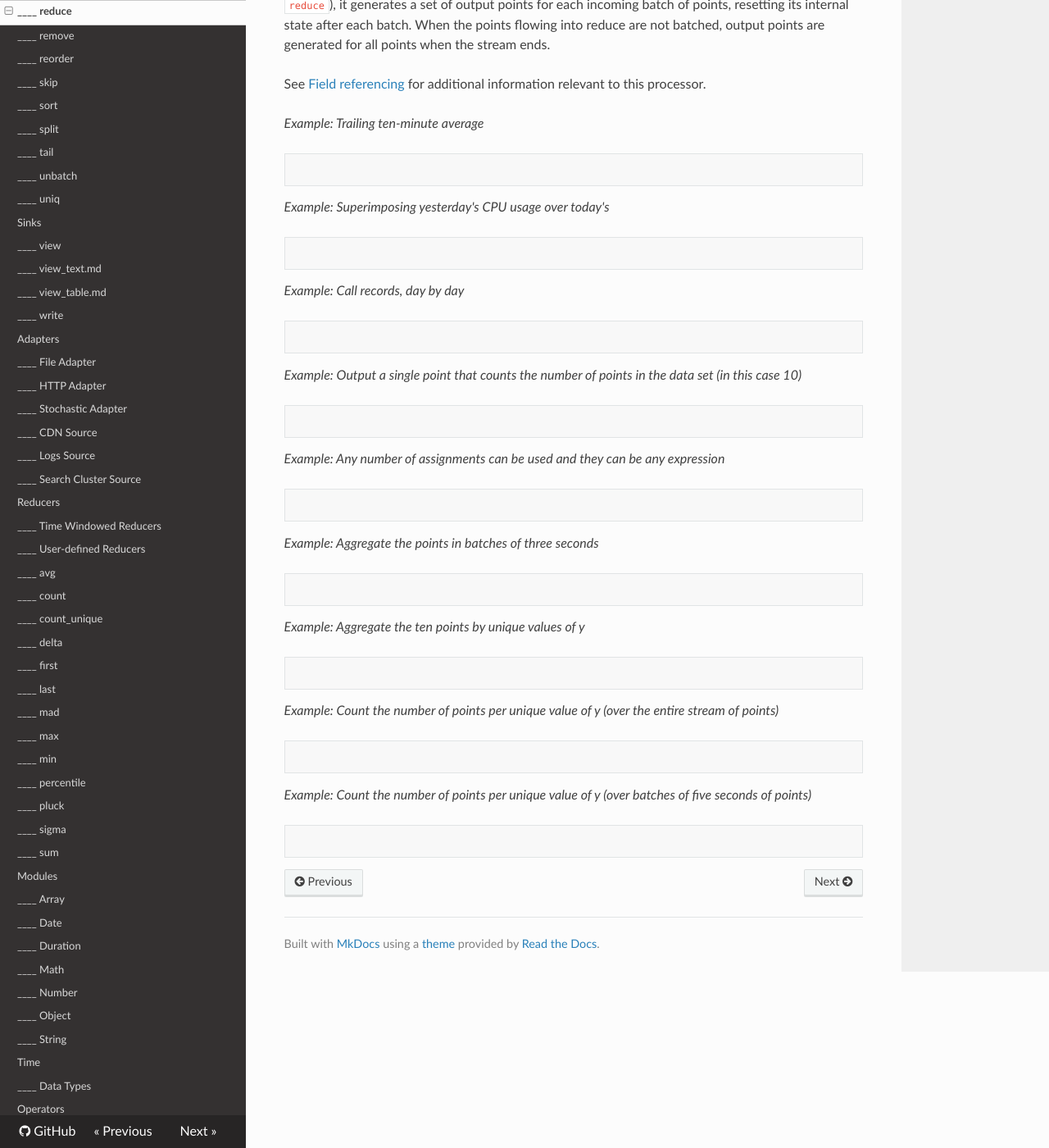
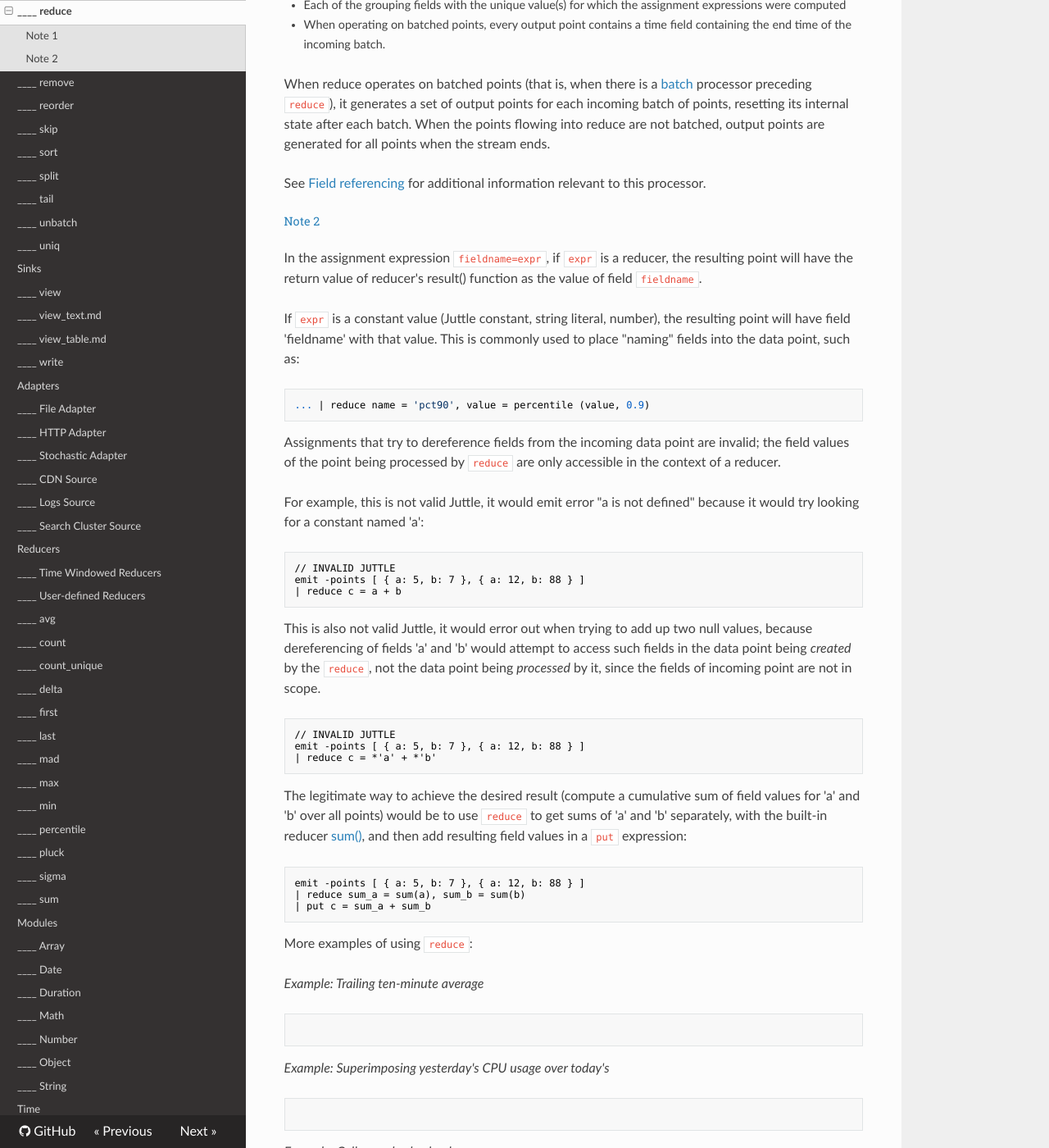
Before and after one commit to juttle/juttle, an MkDocs documentation site: the page built from docs/processors/reduce.md, in a window 1280 px wide and 1400 px high, scrolled down 968 px. Shown: the whole window at 82% size. Built offline with MkDocs 1.6.1, drawn with Linux system fonts in a browser that asks for light colours; nearby versions of some CDN libraries; old or Windows-style settings are respelled for this version of MkDocs; some of the changed text lies outside the part shown.

Commit message:
Documentation fixes

````diff
--- a/docs/processors/reduce.md
+++ b/docs/processors/reduce.md
@@ -20,14 +20,16 @@
 Parameter  |  Description  |  Required?
 ---------- | ------------- | ---------:
 `-every`   | The interval at which values will be computed, as a duration literal. A new result is produced each time this duration passes.  |  No; if not specified, the upstream batch interval is used. If there is no upstream batch, a single result is produced after the stream has ended.
-`over`     | The moving time window over which the value will be computed, as a [duration literal](../modules/juttle_time_moment_literals). This is typically some multiple of the `-every` interval (for example, `reduce -every :minute: -over :hour: value=avg(value)` updates a trailing hourly average every minute). <p>When `-over` is specified, results will only be produced for full windows of data. No results will be produced until `-over` has passed after the first point. No result will be produced for any final points that span interval less than `-over`. </p><p>If `-over` is :forever:, the reducer emits results cumulatively, over all points seen so far. </p><p>See [Moving time windows](../reducers/juttle_reducers_timewindows.md) for more information about moving time windows.  | No
-`-reset`  |  Set this to 'false' to emit results cumulatively, over all points seen so far.  |  No
-`-forget`  |  When grouping reducer results with 'by', set this to 'false' to cause results to be emitted for every value of 'by' that has been seen in previous batches. Values that do not appear in the current batch will report their 'empty' value (for example, count() will produce 0, avg() will produce null)  |  No
+`-over`     | The moving time window over which the value will be computed, as a [duration literal](../modules/juttle_time_moment_literals). This is typically some multiple of the `-every` interval (for example, `reduce -every :minute: -over :hour: value=avg(value)` updates a trailing hourly average every minute). <br><br>When `-over` is specified, results will only be produced for full windows of data. No results will be produced until `-over` has passed after the first point. No result will be produced for any final points that span interval less than `-over`. <br><br>If `-over` is :forever:, the reducer emits results cumulatively, over all points seen so far. <br><br>See [Moving time windows](../reducers/juttle_reducers_timewindows.md) for more information about moving time windows.  | No; defaults to not using a moving window.
+`-reset`  |  Set this to 'false' to emit results cumulatively, over all points seen so far.  |  No; defaults to resetting every interval.
+`-forget`  |  When grouping reducer results with 'by', set this to 'false' to cause results to be emitted for every value of 'by' that has been seen in previous batches. Values that do not appear in the current batch will report their 'empty' value (for example, count() will produce 0, avg() will produce null)  |  No; defaults to forgetting.
 `-from`    | When used with `-over`, the start time of the earliest full window of data.  |  No; if not specified, the earliest window begins with the earliest point or batch received.
 `-to`      | When used with `-over`, the end time of the last full window of data.  |  No; if not specified, the last point or batch time stamp received is assumed.
 `-on`      | A time alignment for `-every`. It may be a duration or a calendar offset less than `-every`. For example, `-every :hour: -on :00:30:00:` runs every hour on the half-hour, while `-every :month: -on :day 10:` runs a monthly computation on day 10 of the month.  |  No; if `-on` is not specified, output batches are aligned with the UNIX epoch, as if from a batch node.
-`fieldname=expr`  |  An assignment expression, where expr can be a [reducer](../reducers/index.md). Each assignment expression results in an output field that has the left-hand side of the expression as its name and the computed right-hand side as its value.   |  At least one
-`by`  |  One or more fields for which the assignment expression is computed separately. <p>If grouping fields are present, then the assignment expression is computed independently for each unique combination of values present in the grouping fields. See [Processors](../processors/index.md) for more about grouping with by.  </p>  |  No; if no grouping fields are present, then the assignment expression is computed over all points in the batch.
+`fieldname=expr`  |  An assignment expression, where `expr` can be a [reducer](../reducers/index.md) or a constant value. See [Note 2](#note-2). |  At least one
+`by`  |  One or more fields for which the assignment expression is computed separately. <br><br>If grouping fields are present, then the assignment expression is computed independently for each unique combination of values present in the grouping fields. See [Processors](../processors/index.md) for more about grouping with by.  <br><br> |  No; if no grouping fields are present, then the assignment expression is computed over all points in the batch.
+
+###### Note 1
 
 The output points contain:
 
@@ -41,6 +43,44 @@
 points are generated for all points when the stream ends.
 
 See [Field referencing](../concepts/fields.md#referencing) for additional information relevant to this processor.
+
+###### Note 2
+
+In the assignment expression `fieldname=expr`, if `expr` is a reducer, the resulting point will have the return value of reducer's result() function as the value of field `fieldname`.
+
+If `expr` is a constant value (Juttle constant, string literal, number), the resulting point will have field 'fieldname' with that value. This is commonly used to place "naming" fields into the data point, such as:
+
+```
+... | reduce name = 'pct90', value = percentile (value, 0.9)
+```
+
+Assignments that try to dereference fields from the incoming data point are invalid; the field values of the point being processed by `reduce` are only accessible in the context of a reducer.
+
+For example, this is not valid Juttle, it would emit error "a is not defined" because it would try looking for a constant named 'a':
+
+```text
+// INVALID JUTTLE
+emit -points [ { a: 5, b: 7 }, { a: 12, b: 88 } ]
+| reduce c = a + b
+```
+
+This is also not valid Juttle, it would error out when trying to add up two null values, because dereferencing of fields 'a' and 'b' would attempt to access such fields in the data point being _created_ by the `reduce`, not the data point being _processed_ by it, since the fields of incoming point are not in scope.
+
+```text
+// INVALID JUTTLE
+emit -points [ { a: 5, b: 7 }, { a: 12, b: 88 } ]
+| reduce c = *'a' + *'b'
+```
+
+The legitimate way to achieve the desired result (compute a cumulative sum of field values for 'a' and 'b' over all points) would be to use `reduce` to get sums of 'a' and 'b' separately, with the built-in reducer [sum()](../reducers/sum.md), and then add resulting field values in a `put` expression:
+
+```juttle
+emit -points [ { a: 5, b: 7 }, { a: 12, b: 88 } ]
+| reduce sum_a = sum(a), sum_b = sum(b)
+| put c = sum_a + sum_b
+```
+
+More examples of using `reduce`:
 
 _Example: Trailing ten-minute average_
 
````
Also changed, not shown: docs/concepts/programming_constructs.md (+18 -1 lines), docs/processors/join.md (+61 -11 lines).
